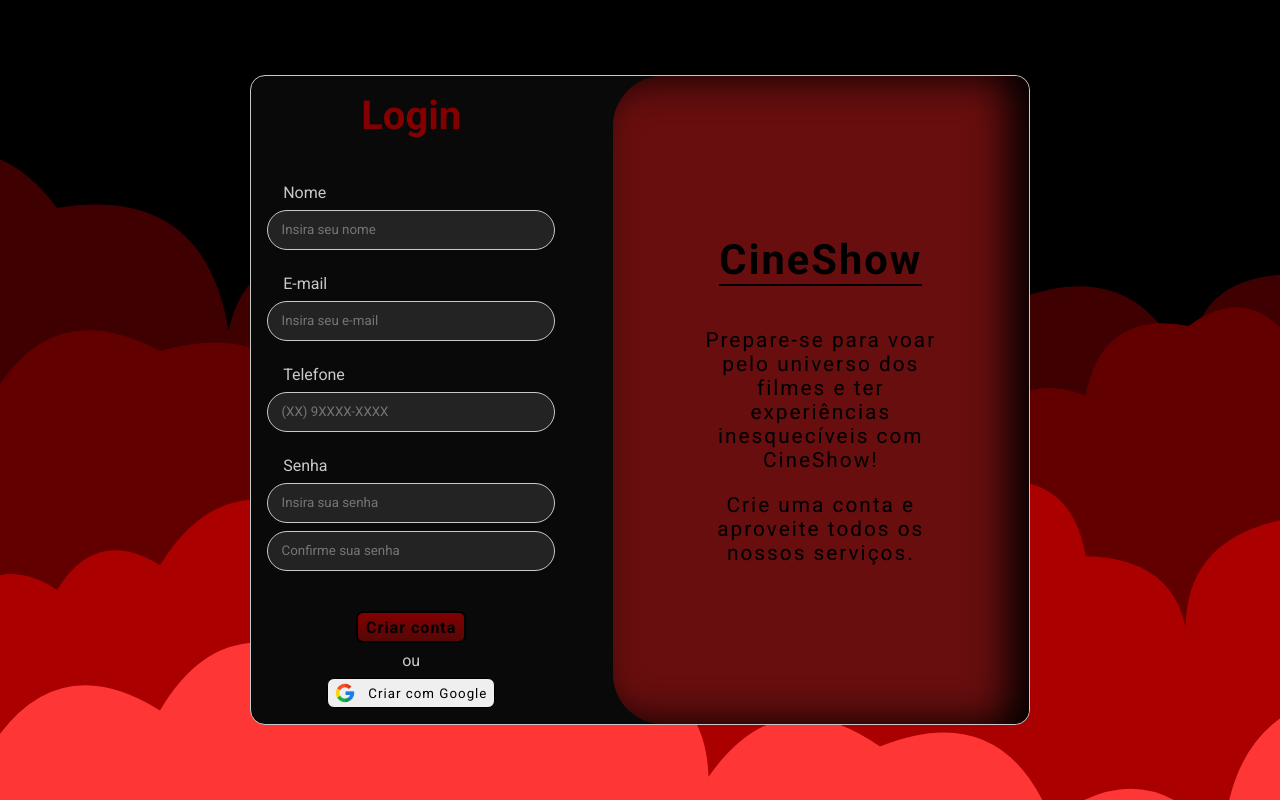
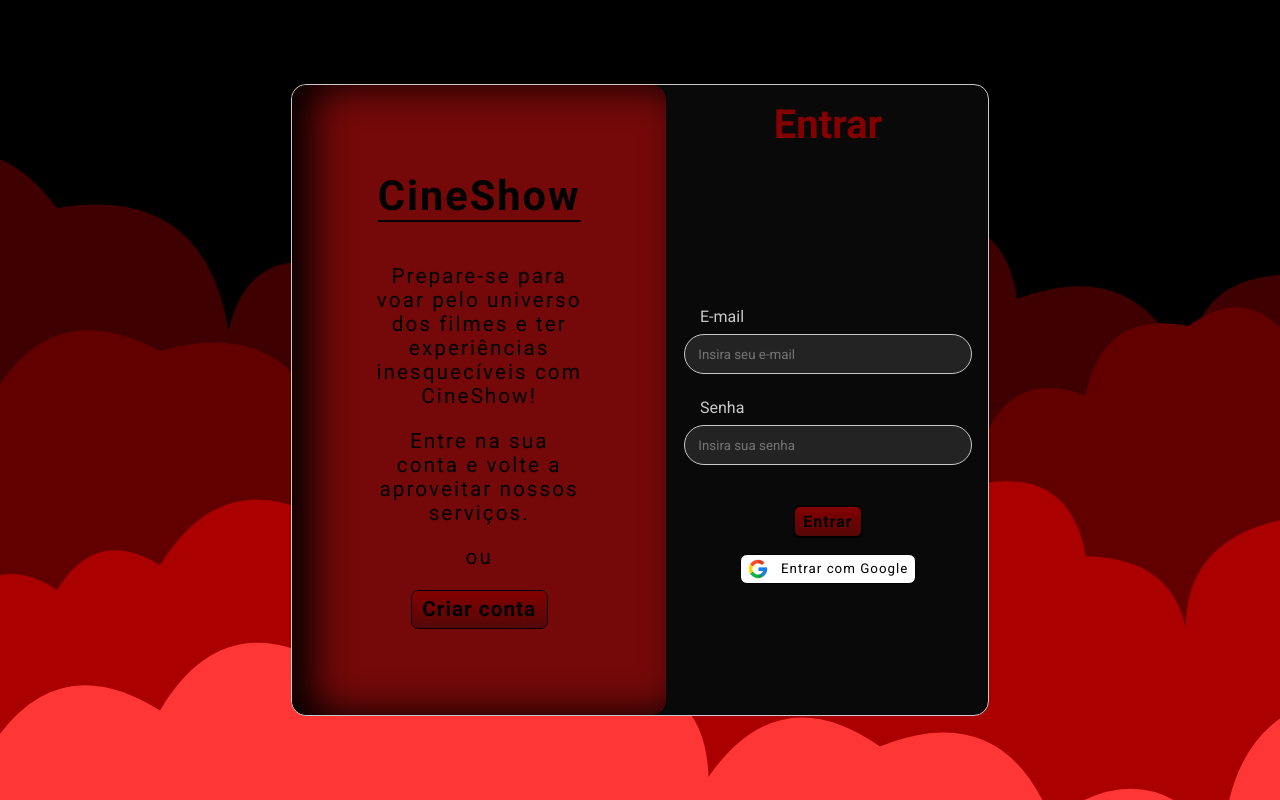
Before and after one commit to 2007paulohenrique/CineShow-React-Project, a React (Create React App) app: page /login in a window 1280 px wide. Built offline with nearby package versions, Linux system fonts and the light colour scheme; data requests are answered from the project's data file.

Commit message:
Adição do formulário de login na página de login e registro + sistema simples de autenticação.

```diff
--- a/db.json
+++ b/db.json
@@ -3,18 +3,11 @@
   "movies": [],
   "users": [
     {
-      "id": "c233",
-      "name": "Paulo Henrique",
-      "email": "$2a$10$AvvY2mgav7K6mf8N2ol3suLRDS5NzCZmxg6ynJyqkHYETPFXla5Ke",
-      "phone": "(11) 91058-0374",
-      "password": "$2a$10$wC6L86wvCLZSGZhqJHO0d.iT6sVStVYjoRBr9OxeOjEpUdm9FLkg."
-    },
-    {
-      "id": "c48d",
-      "name": "Jabuti",
-      "email": "$2a$10$1NDvldMI4Q4XEnxukf8ij.PIBWw0oT8qxBx9oAmr1Lf4d3Mc296oO",
-      "phone": "(11) 98647-3829",
-      "password": "$2a$10$Pjd6xu3ezwNg58yPmiD9feIkLXkoj5IGy6cJ/Yh4ZmNnyc1iA7o7O"
+      "id": "eace",
+      "nameR": "Paulo",
+      "emailR": "$2a$10$X9rPD9UbGz5eUVLL.GYoHek8Adukgw/Raht/1b9WQjjlDlGoEHf2u",
+      "phoneR": "(11) 93574-8930",
+      "passwordR": "$2a$10$9Wg8SuoGKlK4uq.za3B5CuJu8Cx8tDxqNh3mo4lnWIXKm6b1dgctm"
     }
   ]
 }
--- a/src/components/form/SubmitButton.js
+++ b/src/components/form/SubmitButton.js
@@ -1,7 +1,8 @@
+import Button from "../layout/Button";
 import styles from "./SubmitButton.module.css";
 
 function SubmitButton({text, handleSubmit}) {
-    return <button type="submit" onClick={handleSubmit} className={styles.button}>{text}</button>
+    return <Button type="submit" text={text} handleClick={handleSubmit} customClass={styles.submit_button}/>
 }
 
 export default SubmitButton;
--- a/src/components/form/SubmitButton.module.css
+++ b/src/components/form/SubmitButton.module.css
@@ -1,20 +1,3 @@
-.button {
-    background-image: linear-gradient(to top, #550707,  var(--theme-font-color));
-    color: var(--font-color-dark);
-    font-weight: bold;
-    border: 2px solid black;
-    border-radius: 7px;
-    width: max-content;
-    height: max-content;
-    font-size: 1em;
-    transition: all 0.2s ease-in;
-    letter-spacing: 1px;
+.submit_button {
     padding: 0.3em 0.5em;
-    cursor: pointer;
-    margin-top: 1em;
 }
-
-.button:hover {
-    background-image: linear-gradient(to top, var(--font-color-dark), var(--font-color-dark));
-    color: var(--font-color-light)
-}
--- /dev/null
+++ b/src/components/layout/Button.js
@@ -0,0 +1,11 @@
+import styles from "./Button.module.css";
+
+function Button({handleClick, children, type, text, customClass}) {
+    return (
+        <button type={type} onClick={handleClick} className={`${styles.button} ${customClass}`}>
+            {text ? text : children}
+        </button>
+    );
+}
+
+export default Button;
--- /dev/null
+++ b/src/components/layout/Button.module.css
@@ -0,0 +1,18 @@
+.button {
+    background-image: linear-gradient(to top, #550707,  var(--theme-font-color));
+    color: var(--font-color-dark);
+    font-weight: bold;
+    border: 2px solid black;
+    border-radius: 7px;
+    width: max-content;
+    height: max-content;
+    font-size: 1em;
+    transition: all 0.2s ease-in;
+    letter-spacing: 1px;
+    cursor: pointer;
+}
+
+.button:hover {
+    background-image: linear-gradient(to top, var(--background-color-dark), var(--background-color-dark));
+    color: var(--font-color-light)
+}
--- a/src/components/layout/LinkButton.js
+++ b/src/components/layout/LinkButton.js
@@ -1,11 +1,11 @@
-import styles from "./LinkButton.module.css";
+import Button from "./Button";
 import { Link } from "react-router-dom";
 
 function LinkButton({to, text}) {
     return (
-        <button type="button" className={styles.button}>
+        <Button type="button" >
             <Link to={to}>{text}</Link>
-        </button>
+        </Button>
     );
 }
 
--- a/src/components/layout/LinkButton.module.css
+++ b/src/components/layout/LinkButton.module.css
@@ -1,18 +1,4 @@
-.button {
-    background-image: linear-gradient(to top, #550707,  var(--theme-font-color));
-    color: var(--font-color-dark);
-    font-weight: bold;
-    border: 2px solid black;
-    border-radius: 7px;
-    width: max-content;
-    height: max-content;
-    font-size: 1.1em;
-    transition: all 0.2s ease-in;
-    letter-spacing: 1px;
-}
-
-.button:hover,
-.button:hover a {
+button:hover a {
     background-color: var(--background-color-dark);
     color: var(--font-color-light)
 }
@@ -21,7 +7,7 @@
     transition: all 0.2s ease-in;
 }
 
-.button a {
+button a {
     padding: 0.3em 0.5em;
     display: block;
 }
--- a/src/components/pages/Login.js
+++ b/src/components/pages/Login.js
@@ -5,10 +5,13 @@
 import { useEffect, useState } from "react";
 import bcrypt from "bcryptjs";
 import { useNavigate } from "react-router-dom";
+import Button from "../layout/Button";
 
 function Login() {
     const [user, setUser] = useState({});
     const [users, setUsers] = useState([]);
+    // Estado para o tipo do formulário. Caso seja login, true, caso seja sign in, false.
+    const [login, setLogin] = useState(false);
 
     const navigate = useNavigate();
 
@@ -28,8 +31,8 @@
 
     async function validateUserExistence(user) {
         for (const us of users) {
-            const emailMatch = await verifyDataMatch(user.email, us.email);
-            const phoneMatch = us.phone === user.phone;
+            const emailMatch = await verifyDataMatch(user.emailR, us.emailR);
+            const phoneMatch = us.phoneR === user.phoneR;
 
             if (emailMatch || phoneMatch) {
                 return true;
@@ -39,8 +42,23 @@
         return false;
     }
 
+    async function userMatchLogin(user) {
+        for (const us of users) {
+            const emailMatch = await verifyDataMatch(user.emailL, us.emailR);
+            const passwordMatch = await verifyDataMatch(user.passwordL, us.passwordR);
+
+            if (emailMatch && passwordMatch) {
+                setUser(us);
+                return true;
+            }
+        }
+
+        return false;
+    }
+
     function validateEmptyField() {
-        const inputs = document.getElementsByTagName("input");
+        const inputs = !login ? document.querySelectorAll("#login input") : document.querySelectorAll("#signup input");
+        console.log(inputs);
         const inputsArray = Array.from(inputs);
 
         return inputsArray.some((input) => !input.value);
@@ -125,11 +143,39 @@
         }
     }
 
+    function loginTransition() {
+        const cta = document.getElementById("cta");
+        const loginForm = document.getElementById("login");
+        const signupForm = document.getElementById("signup");
+
+        if (login) {
+            signupForm.reset();
+            loginForm.style.setProperty("opacity", "1");
+            signupForm.style.setProperty("opacity", "0");
+            signupForm.style.setProperty("transform", "translateY(40%)");
+            loginForm.style.setProperty("transform", "none");
+            cta.style.setProperty("left", "0");
+            cta.style.setProperty("box-shadow", "inset 20px 0 40px black");
+        } else {
+            loginForm.reset();
+            loginForm.style.setProperty("opacity", "0");
+            signupForm.style.setProperty("opacity", "1");
+            loginForm.style.setProperty("transform", "translateY(40%)");
+            signupForm.style.setProperty("transform", "none");
+            cta.style.setProperty("left", "46.2%");
+            cta.style.setProperty("box-shadow", "inset -20px 0 40px black");
+        }
+
+        setLogin(!login);
+        setUser({});
+    }
+
     function handleChange(e) {
         setUser({...user, [e.target.name]: e.target.value.trim()});
     }
 
-    async function handleSubmit(e) {
+    async function signUpSubmit(e) {
+        console.log(user);
         e.preventDefault();
 
         if (validateEmptyField()) {
@@ -137,22 +183,22 @@
             return;
         }
 
-        if (validateNameLength(user.name)) {
+        if (validateNameLength(user.nameR)) {
             console.log("nome muito longo");
             return;
         }
 
-        if (validateEmail(user.email)) {
+        if (validateEmail(user.emailR)) {
             console.log("email incorreto");
             return;
         }
 
-        if (validatePhone(user.phone)) {
+        if (validatePhone(user.phoneR)) {
             console.log("telefone invalido");
             return;
         }
 
-        if (validatePassword(user.password)) {
+        if (validatePassword(user.passwordR)) {
             console.log("senha invalida");
             return;
         }
@@ -164,10 +210,10 @@
             return;
         }
 
-        const hashedPassword = await hashData(user.password);
-        const hashedEmail = await hashData(user.email);
+        const hashedPassword = await hashData(user.passwordR);
+        const hashedEmail = await hashData(user.emailR);
 
-        const newUser = {...user, "password": hashedPassword, "email": hashedEmail};
+        const newUser = {...user, "passwordR": hashedPassword, "emailR": hashedEmail};
 
         fetch('http://localhost:5000/users', {
             method: 'POST',
@@ -185,14 +231,35 @@
             .catch(err => console.log(err))
     }
 
+    async function loginSubmit(e) {
+        console.log(user);
+        e.preventDefault();
+
+        if (validateEmptyField()) {
+            console.log("campos vazios");
+            return;
+        }
+
+        const userMatch = await userMatchLogin(user);
+
+        console.log(userMatch);
+
+        if (!userMatch) {
+            console.log("Email ou senha incorretos.");
+            return;
+        }
+
+        navigate("/");
+    }
+
     function handlePasswordContainer() {
-        setUser({...user, "password": null})
+        setUser({...user, "passwordR": null})
 
-        const password = document.getElementById("password").value;
-        const confirmedPassword = document.getElementById("confirmedPassword").value;
+        const password = document.getElementById("passwordR").value;
+        const confirmedPassword = document.getElementById("confirmedPasswordR").value;
 
         if (password === confirmedPassword) {
-            setUser({...user, "password": confirmedPassword});
+            setUser({...user, "passwordR": confirmedPassword});
             return;
         }
 
@@ -202,30 +269,54 @@
     return (
         <main className={styles.login}>
             <div className={styles.login_container}>
-                <form className={styles.login_form} onSubmit={handleSubmit}>
-                    <h1>Login</h1>
-                    <Input name="name" type="text" placeholder="Insira seu nome" text="Nome" handleOnChange={handleChange} handleOnInput={formatName}/>
-                    <Input name="email" type="email" placeholder="Insira seu e-mail" text="E-mail" handleOnChange={handleChange} handleOnInput={formatEmail}/>
-                    <Input name="phone" type="tel" placeholder="(XX) 9XXXX-XXXX" text="Telefone" handleOnChange={handleChange} handleOnInput={formatPhone}/>
+                <div className={styles.forms}>
+                    <form className={styles.login_form} id="signup">
+                        <h1>Registrar</h1>
+                        <Input name="nameR" type="text" placeholder="Insira seu nome" text="Nome" handleOnChange={handleChange} handleOnInput={formatName}/>
+                        <Input name="emailR" type="email" placeholder="Insira seu e-mail" text="E-mail" handleOnChange={handleChange} handleOnInput={formatEmail}/>
+                        <Input name="phoneR" type="tel" placeholder="(XX) 9XXXX-XXXX" text="Telefone" handleOnChange={handleChange} handleOnInput={formatPhone}/>
                         <div className={styles.password_container}>
-                        <Input name="password" type="password" placeholder="Insira sua senha" text="Senha" handleOnChange={handlePasswordContainer} handleOnInput={formatPassword}/>
-                        <Input name="confirmedPassword" type="password" placeholder="Confirme sua senha" handleOnChange={handlePasswordContainer} handleOnInput={formatPassword}/>
+                            <Input name="passwordR" type="password" placeholder="Insira sua senha" text="Senha" handleOnChange={handlePasswordContainer} handleOnInput={formatPassword}/>
+                            <Input name="confirmedPasswordR" type="password" placeholder="Confirme sua senha" handleOnChange={handlePasswordContainer} handleOnInput={formatPassword}/>
                         </div>
                         <div className={styles.buttons}>
-                        <SubmitButton  text="Criar conta"/>
-                        <span>ou</span>
+                            <SubmitButton  text="Criar conta" handleSubmit={signUpSubmit}/>
                             <button type="button" className={styles.sign_in_google}><img src={GoogleIcon} alt="Google Icon"/>Criar com Google</button>
                         </div>
                     </form>
-                <div className={styles.cta}>
+                    <form className={styles.login_form} id="login">
+                        <h1>Entrar</h1>
+                        <div className={styles.signup_fields}>
+                            <Input name="emailL" type="email" placeholder="Insira seu e-mail" text="E-mail" handleOnChange={handleChange} handleOnInput={formatEmail}/>
+                            <Input name="passwordL" type="password" placeholder="Insira sua senha" text="Senha" handleOnChange={handleChange} handleOnInput={formatPassword}/>
+                            <div className={styles.buttons}>
+                                <SubmitButton  text="Entrar" handleSubmit={loginSubmit}/>
+                                <button type="button" className={styles.sign_in_google}><img src={GoogleIcon} alt="Google Icon"/>Entrar com Google</button>
+                            </div>
+                        </div>
+                    </form>
+                </div>
+                <div className={styles.cta} id="cta">
                     <div className={styles.cta_title}>
-                        <h2>Cine<span>Show</span></h2>
+                        <h2>CineShow</h2>
                         <hr/>
                     </div>
                     <div className={styles.cta_text}>
                         <p>Prepare-se para voar pelo universo dos filmes e ter experiências inesquecíveis com CineShow!</p>
+                        {login ? (
                             <p>Crie uma conta e aproveite todos os nossos serviços.</p>
+                        ) : (
+                            <p>Entre na sua conta e volte a aproveitar nossos serviços.</p>
+                        )}
+                        <span>ou</span>
                     </div>
+
+                    <Button
+                        type="button"
+                        text={login ? "Entrar em uma conta" : "Criar conta"}
+                        handleClick={loginTransition}
+                        customClass={styles.login_button}
+                    />
                 </div>
             </div>
         </main>
--- a/src/components/pages/Login.module.css
+++ b/src/components/pages/Login.module.css
@@ -7,15 +7,22 @@
 }
 
 .login_container {
+    overflow: hidden;
     display: flex;
     border: 1px solid var(--font-color-light);
     background-color: var(--background-color-dark);
     border-radius: 15px;
+    position: relative;
 }
 
 .login_container h1 {
     margin-bottom: 0.5em;
     color: var(--theme-font-color);
+}
+
+.forms {
+    display: flex;
+    gap: 3.5em;
 }
 
 .cta {
@@ -24,15 +31,18 @@
     justify-content: center;
     align-items: center;
     padding: 4em;
-    border-radius: 50px 15px 15px 50px;
-    width: 20em;
+    border-radius: inherit;
+    width: 18em;
+    height: 100%;
     text-align: center;
-    background-color: #cb13137c;
-    box-shadow: inset -20px 0 40px black;
-    margin-left: 2em;
+    background-color: #750909;
+    box-shadow: inset 20px 0 40px black;
     font-size: 1.3em;
     color: var(--font-color-dark);
     letter-spacing: 2px;
+    position: absolute;
+    left: 0;
+    transition: left 1s ease-in-out, box-shadow 1s cubic-bezier(0.2, 0, 0, 0.1);
 }
 
 .cta_title {
@@ -57,8 +67,19 @@
     padding: 1em;
     border-radius: inherit;
     width: 20em;
-    height: max-content;
+    height: 100%;
     gap: 1.5em;
+    visibility: visible;
+    transition: opacity 1.2s ease-in-out, transform 0.8s ease-in-out;
+}
+
+.signup_fields {
+    display: flex;
+    flex-direction: column;
+    justify-content: center;
+    width: 100%;
+    height: 100%;
+    gap: inherit;
 }
 
 .login_form .buttons img {
@@ -70,11 +91,13 @@
     display: flex;
     flex-direction: column;
     align-items: center;
-    gap: 0.5em;
+    gap: 1em;
+    margin-top: 1em;
 }
 
 .sign_in_google {
     color: var(--font-color-dark);
+    background-color: white;
     border-radius: 7px;
     width: max-content;
     height: max-content;
@@ -101,3 +124,9 @@
     width: 100%;
     gap: 0.5em;
 }
+
+.login_button {
+    margin-top: 1em;
+    border-width: 1px;
+    padding: 0.3em 0.5em;
+}
```
Lines whose indentation alone changed are shown as unchanged.
